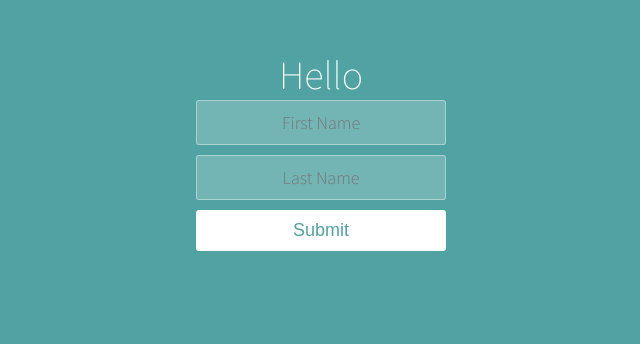
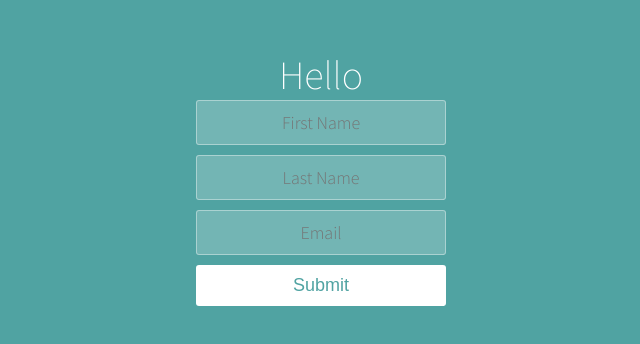
Before and after one commit to firdaushelmy/react-complex-state, a React (Create React App) app: page / in a window 1280 px wide. Shown: the part 158-502 px from the top of the page, without its empty margins (319-959 px from the left). Built offline with nearby package versions, Linux system fonts and the light colour scheme.

Commit message:
add email

```diff
--- a/src/components/App.jsx
+++ b/src/components/App.jsx
@@ -4,6 +4,7 @@ function App() {
   const [fullName, setFullName] = useState({
     fName: '',
     lName: '',
+    email: '',
   });
 
   function handleChange(event) {
@@ -14,11 +15,19 @@ function App() {
         return {
           fName: value,
           lName: prevValue.lName,
+          email: prevValue.email,
         };
       } else if (name === 'lName') {
         return {
           fName: prevValue.fName,
           lName: value,
+          email: prevValue.email,
+        };
+      } else if (name === 'email') {
+        return {
+          fName: prevValue.fName,
+          lName: prevValue.lName,
+          email: value,
         };
       }
     });
@@ -29,6 +38,7 @@ function App() {
       <h1>
         Hello {fullName.fName} {fullName.lName}
       </h1>
+      <p>{fullName.email}</p>
       <form>
         <input
           name='fName'
@@ -42,6 +52,12 @@ function App() {
           value={fullName.lName}
           onChange={handleChange}
         />
+        <input
+          name='email'
+          placeholder='Email'
+          value={fullName.email}
+          onChange={handleChange}
+        />
         <button>Submit</button>
       </form>
     </div>
```
